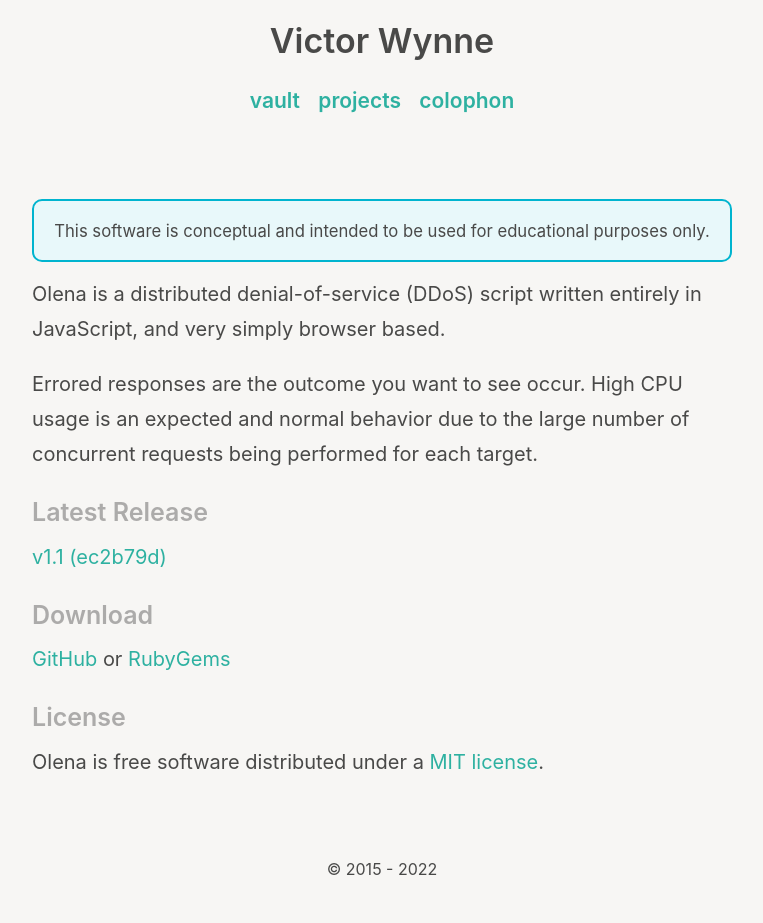
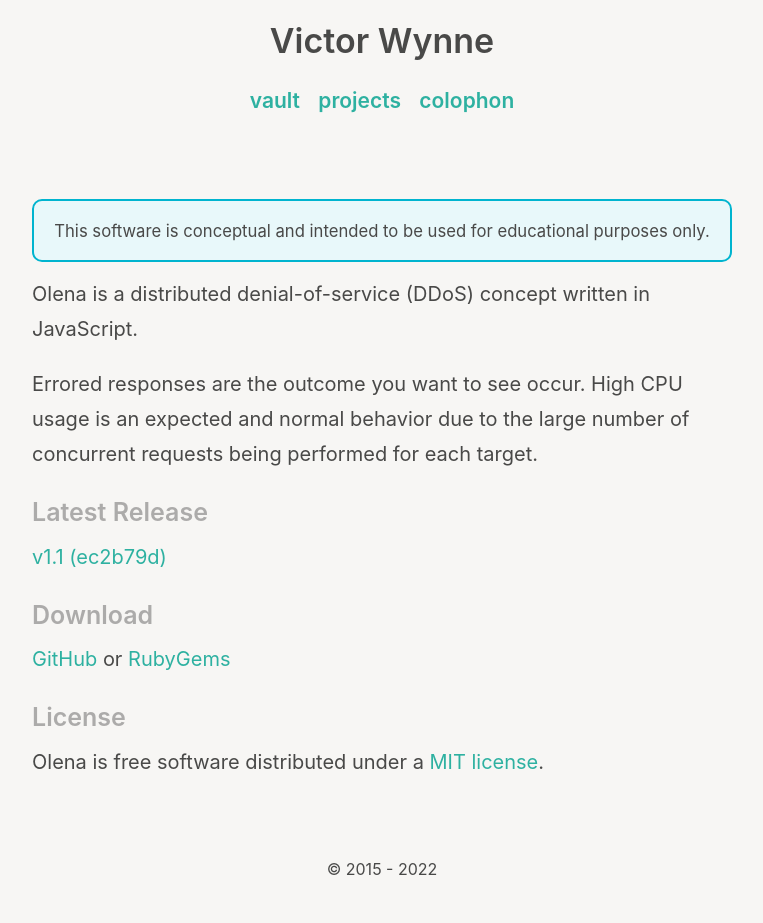
Before and after one commit to wertercatt/tooters, a Jekyll site: the page built from olena.md, in a window 1280 px wide. Shown: the whole page, without its empty margins (258-1021 px from the left). Built offline with Jekyll 4.4.1, drawn with Linux system fonts in a browser that asks for light colours.

Commit message:
Updated olena.md projects.md

```diff
--- a/olena.md
+++ b/olena.md
@@ -8,7 +8,7 @@ title: Olena
   <small>This software is conceptual and intended to be used for educational purposes only.</small>
 </p>
 
-Olena is a distributed denial-of-service (DDoS) script written entirely in JavaScript, and very simply browser based.
+Olena is a distributed denial-of-service (DDoS) concept written in JavaScript.
 
 Errored responses are the outcome you want to see occur. High CPU usage is an expected and normal behavior due to the large number of concurrent requests being performed for each target.
 
```
Also changed, not shown: projects.md (+1 -1 lines).
